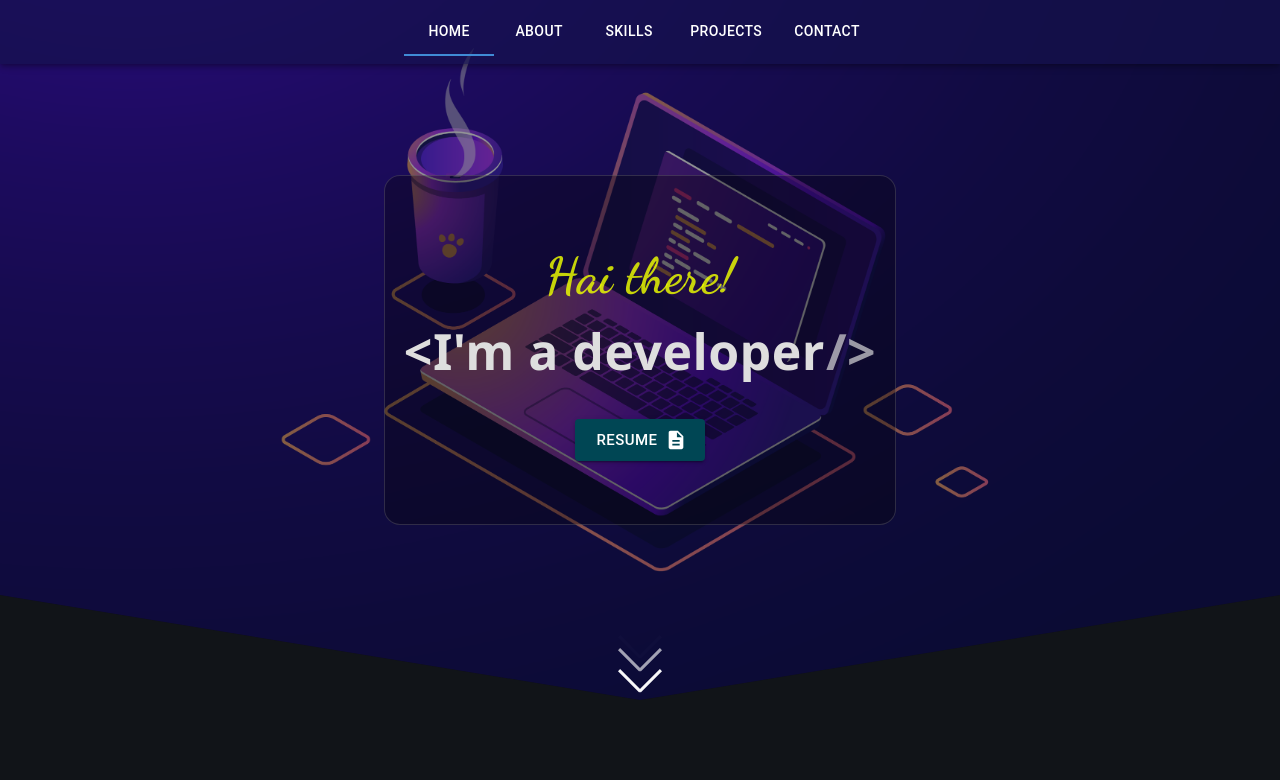
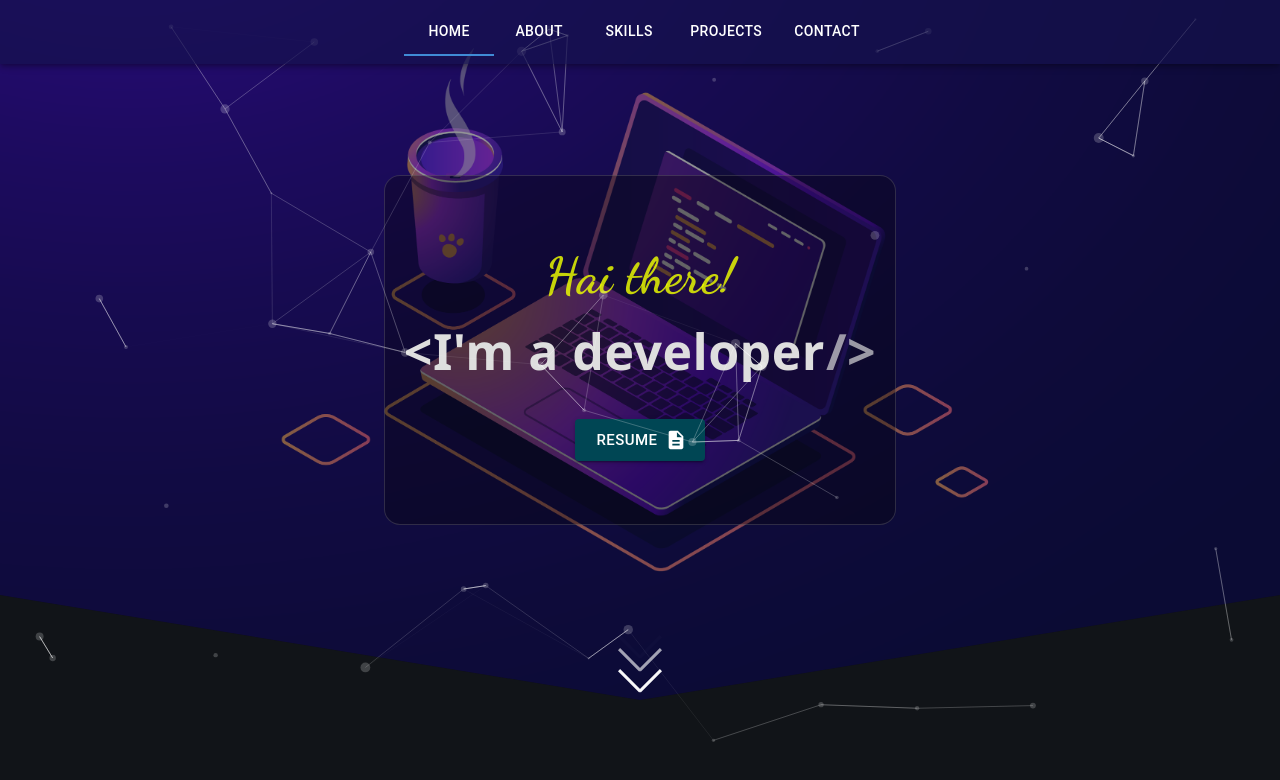
Before and after one commit to shan345/portfolio, a React (Create React App) app: page / in a window 1280 px wide. Shown: the top 780 px of the page. Built offline with nearby package versions, Linux system fonts and the light colour scheme.

Commit message:
Update Home.jsx

```diff
--- a/src/components/pages/Home.jsx
+++ b/src/components/pages/Home.jsx
@@ -22,7 +22,7 @@ function Home() {
             <Box>
                 <Navbar/>
                 <Banner/>
-                {/* <Particle showParticles={true}/> */}
+                <Particle showParticles={true}/>
             </Box>
             <Box id="about"><About/></Box>
             <Box id="tech-skills"><Skills/></Box>
```
